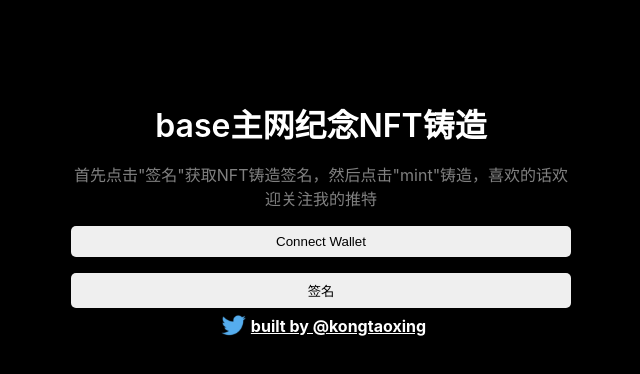
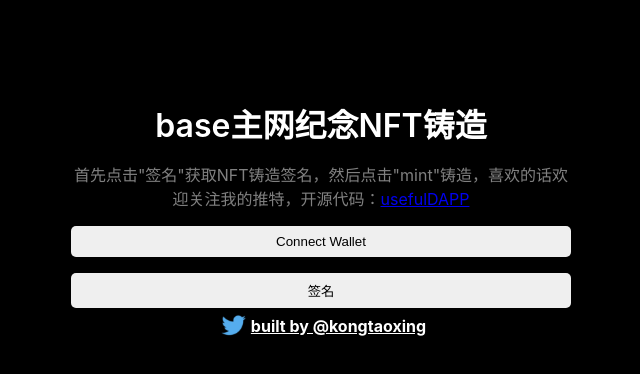
Before and after one commit to kongtaoxing/usefulDAPP, a React (Vite) app: page / in a window 1280 px wide. Shown: the top 374 px of the page, without its empty margins (319-959 px from the left). Built offline with nearby package versions, Linux system fonts and the light colour scheme.

Commit message:
add source code

```diff
--- a/src/App.jsx
+++ b/src/App.jsx
@@ -134,7 +134,8 @@ const App = () => {
 					</div>
 
 					<div className="bio">
-						首先点击"签名"获取NFT铸造签名，然后点击"mint"铸造，喜欢的话欢迎关注我的推特
+						首先点击"签名"获取NFT铸造签名，然后点击"mint"铸造，喜欢的话欢迎关注我的推特，开源代码：
+						<a href="https://github.com/kongtaoxing/usefulDAPP/tree/baseMainnet">usefulDAPP</a>
 					</div>
 
 					{/*
```
